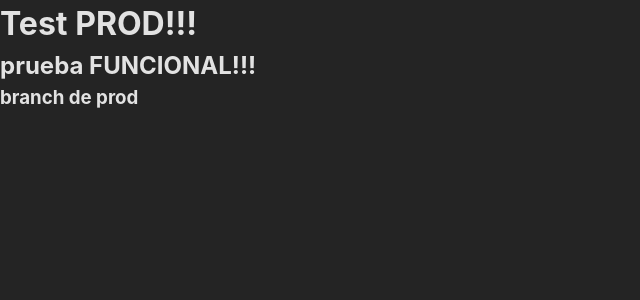
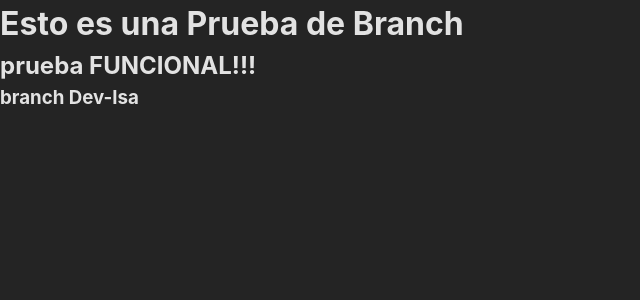
Before and after one commit to reactivos23646/Clon-Pelis-codo, a React (Vite) app: page / in a window 1280 px wide. Shown: the top 300 px of the page, without its empty margins (0-640 px from the left). Built offline with nearby package versions, Linux system fonts and the light colour scheme.

Commit message:
Cambios en App jsx
en el <h1> y en el <h3> Cambio de mensaje

```diff
--- a/src/App.jsx
+++ b/src/App.jsx
@@ -3,9 +3,9 @@ import React from 'react'
 export const App = () => {
   return (
     <div>
-      <h1>Test PROD!!!</h1>
+      <h1>Esto es una Prueba de Branch</h1>
       <h2>prueba FUNCIONAL!!!</h2>
-      <h3>branch de prod</h3>
+      <h3>branch Dev-Isa</h3>
 
     </div>
   )
```
